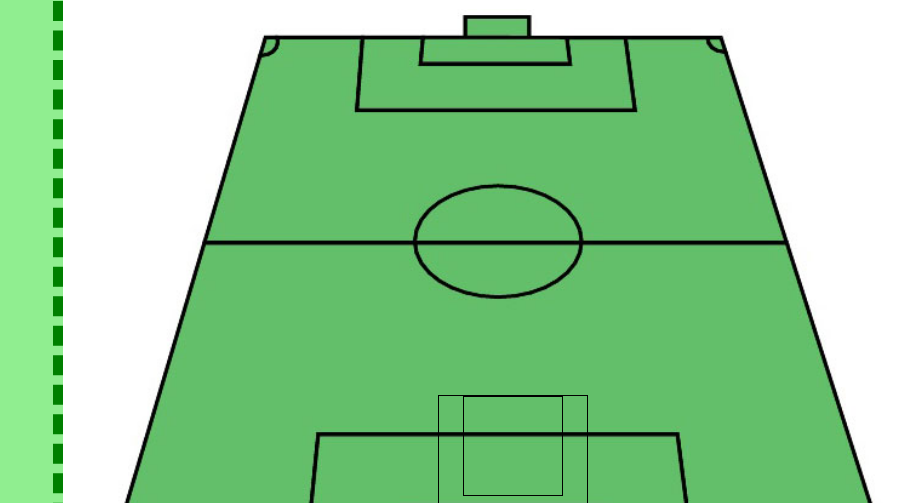
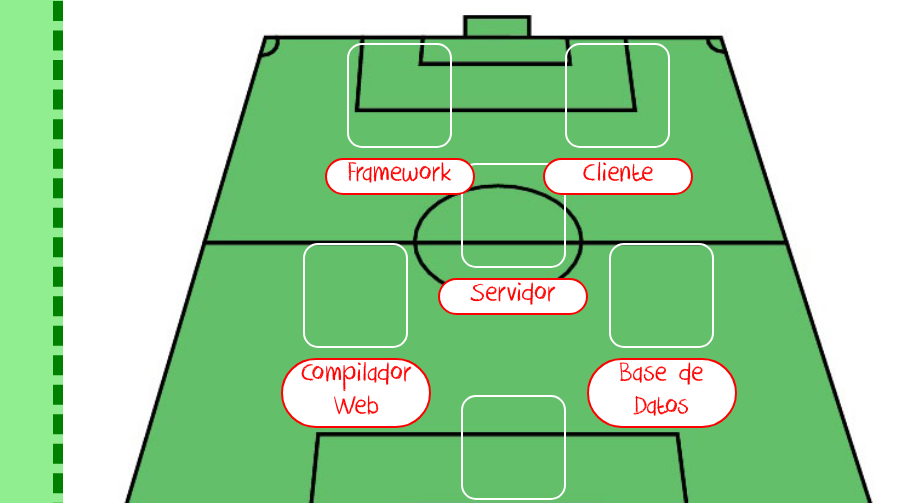
Before and after one commit to VicentCD/AlineacionTecnologica, a website: page public_html/index.html in a window 1280 px wide. Shown: the part 267-770 px from the top of the page, 359-1280 px from the left. Drawn offline with Linux system fonts and the light colour scheme.

Commit message:
Add js , drag&drop , some animation & css

```diff
--- a/public_html/index.html
+++ b/public_html/index.html
@@ -20,6 +20,7 @@
 
         <!--SCRIPTS-->
         <script src="js/jquery/jquery-3.1.1.min.js" type="text/javascript"></script>
+        <script src="js/draganddrop.js" type="text/javascript"></script>
 
     </head>
 
@@ -31,34 +32,64 @@
             <div class="selector col-lg-4">
                 <div class="row">
                     <div class="selector-col-1 col-lg-6">
-                        <img src="img/java-logo.png" alt="Java" height="100" width="100" class="item-selector center-block"/>
-                        <img src="img/apache-logo.png" alt="Apache Server" height="100" width="100" class="item-selector center-block"/>
-                        <img src="img/glassfish-logo.png" alt="GlassFish Server" height="100" width="100" class="item-selector center-block"/>
-                        <img src="img/mysql-logo.png" alt="MySQL" height="100" width="100" class="item-selector center-block"/>
-                        <img src="img/javascript-logo.png" alt="JavaScript" height="100" width="100" class="item-selector center-block"/>
-                        <img src="img/jquery-logo.gif" alt="Jquery" height="100" width="100" class="item-selector center-block"/>
-                        <img src="img/mongodb-logo.png" alt="MongoDB" height="100" width="100" class="item-selector center-block"/>
-                        <img src="img/react-logo.png" alt="React" height="100" width="100" class="item-selector center-block"/>
+                        <img id="item-1" src="img/java-logo.png" alt="Java" height="100" width="100" class="item-selector center-block" draggable="true" ondragstart="drag(event)"/>
+                        <img id="item-2" src="img/apache-logo.png" alt="Apache Server" height="100" width="100" class="item-selector center-block" draggable="true" ondragstart="drag(event)"/>
+                        <img id="item-3" src="img/glassfish-logo.png" alt="GlassFish Server" height="100" width="100" class="item-selector center-block" draggable="true" ondragstart="drag(event)"/>
+                        <img id="item-4" src="img/mysql-logo.png" alt="MySQL" height="100" width="100" class="item-selector center-block" draggable="true" ondragstart="drag(event)"/>
+                        <img id="item-5" src="img/javascript-logo.png" alt="JavaScript" height="100" width="100" class="item-selector center-block" draggable="true" ondragstart="drag(event)"/>
+                        <img id="item-6" src="img/jquery-logo.gif" alt="Jquery" height="100" width="100" class="item-selector center-block" draggable="true" ondragstart="drag(event)"/>
+                        <img id="item-7" src="img/mongodb-logo.png" alt="MongoDB" height="100" width="100" class="item-selector center-block" draggable="true" ondragstart="drag(event)"/>
+                        <img id="item-8" src="img/react-logo.png" alt="React" height="100" width="100" class="item-selector center-block" draggable="true" ondragstart="drag(event)"/>
 
                     </div>
                     <div class="selector-col-2 col-lg-6">
-                        <img src="img/angular-logo.png" alt="Angular" height="100" width="100" class="item-selector center-block"/>
-                        <img src="img/ant-logo.png" alt="Ant" height="100" width="100" class="item-selector center-block"/>
-                        <img src="img/gradle-logo.png" alt="Gradle" height="100" width="100" class="item-selector center-block"/>
-                        <img src="img/maven-logo.png" alt="Maven" height="100" width="100" class="item-selector center-block"/>
-                        <img src="img/nodejs-logo.png" alt="NodeJS" height="100" width="100" class="item-selector center-block"/>
-                        <img src="img/php-logo.png" alt="PHP" height="100" width="100" class="item-selector center-block"/>
-                        <img src="img/python-logo.png" alt="Python" height="100" width="100" class="item-selector center-block"/>
+                        <img id="item-9" src="img/angular-logo.png" alt="Angular" height="100" width="100" class="item-selector center-block" draggable="true" ondragstart="drag(event)"/>
+                        <img id="item-10" src="img/ant-logo.png" alt="Ant" height="100" width="100" class="item-selector center-block" draggable="true" ondragstart="drag(event)"/>
+                        <img id="item-11" src="img/gradle-logo.png" alt="Gradle" height="100" width="100" class="item-selector center-block" draggable="true" ondragstart="drag(event)"/>
+                        <img id="item-12" src="img/maven-logo.png" alt="Maven" height="100" width="100" class="item-selector center-block" draggable="true" ondragstart="drag(event)"/>
+                        <img id="item-13" src="img/nodejs-logo.png" alt="NodeJS" height="100" width="100" class="item-selector center-block" draggable="true" ondragstart="drag(event)"/>
+                        <img id="item-14" src="img/php-logo.png" alt="PHP" height="100" width="100" class="item-selector center-block" draggable="true" ondragstart="drag(event)"/>
+                        <img id="item-15" src="img/python-logo.png" alt="Python" height="100" width="100" class="item-selector center-block" draggable="true" ondragstart="drag(event)"/>
                     </div>
                 </div>
             </div>
             <div class="stadium col-lg-8">
                 <img class="center-block" src="img/campo-futbol.jpg" alt="Campo Futbol" height="800" width="800"/>
                 <div id="posicion1">
-                    <div id="colocacionItem1" class="center-block">
+                    <div id="dropItem1" class="dropItem center-block" ondrop="drop(event)" ondragover="allowDrop(event)">
+
+                    </div>
+                    <h4 class="texto-pie-item text-center animated bounceInDown">Servidor HTTP</h4>
+                </div>
+                <div id="posicion2">
+                    <div id="dropItem2" class="dropItem center-block" ondrop="drop(event)" ondragover="allowDrop(event)">
+
+                    </div>
+                    <h4 class="texto-pie-item text-center animated bounceInDown">Compilador Web</h4>
+                </div>
+                <div id="posicion3">
+                    <div id="dropItem3" class="dropItem center-block" ondrop="drop(event)" ondragover="allowDrop(event)">
+
+                    </div>
+                    <h4 class="texto-pie-item text-center animated bounceInDown">Base de Datos</h4>
+                </div>
+                <div id="posicion4">
+                    <div id="dropItem4" class="dropItem center-block" ondrop="drop(event)" ondragover="allowDrop(event)">
 
                     </div>
                     <h4 class="texto-pie-item text-center animated bounceInDown">Servidor</h4>
+                </div>
+                <div id="posicion5">
+                    <div id="dropItem5" class="dropItem center-block" ondrop="drop(event)" ondragover="allowDrop(event)">
+
+                    </div>
+                    <h4 class="texto-pie-item text-center animated bounceInDown">Cliente</h4>
+                </div>
+                <div id="posicion6">
+                    <div id="dropItem6" class="dropItem center-block" ondrop="drop(event)" ondragover="allowDrop(event)">
+
+                    </div>
+                    <h4 class="texto-pie-item text-center animated bounceInDown">Framework</h4>
                 </div>
             </div>
         </div>
--- /dev/null
+++ b/public_html/js/draganddrop.js
@@ -0,0 +1,14 @@
+function allowDrop(ev) {
+    ev.preventDefault();
+}
+
+function drag(ev) {
+    ev.dataTransfer.setData("text", ev.target.id);
+}
+
+function drop(ev) {
+    ev.preventDefault();
+    var idItem = ev.dataTransfer.getData("text");
+    ev.target.appendChild(document.getElementById(idItem));
+    $("#" + ev.target.id).addClass('animated flip');
+}
--- a/public_html/scss/base/_typography.scss
+++ b/public_html/scss/base/_typography.scss
@@ -1,12 +1,12 @@
 @font-face {
-    font-family: 'LetraHeader'; /*a name to be used later*/
-    src: url('../font/fonts/PIJAMAS_.ttf'); /*URL to font*/
+    font-family: 'LetraHeader';
+    src: url('../font/fonts/PIJAMAS_.ttf');
 }
 @font-face {
-    font-family: 'LetraHeader2'; /*a name to be used later*/
-    src: url('../font/fonts/GREENPIL.ttf'); /*URL to font*/
+    font-family: 'LetraHeader2';
+    src: url('../font/fonts/GREENPIL.ttf');
 }
 @font-face {
-    font-family: 'LetraHeader3'; /*a name to be used later*/
-    src: url('../font/fonts/DK.ttf'); /*URL to font*/
+    font-family: 'LetraStandard';
+    src: url('../font/fonts/DK.ttf');
 }
--- a/public_html/scss/layout/_header.scss
+++ b/public_html/scss/layout/_header.scss
@@ -1,12 +1,11 @@
 .header-container {
     background-color: lightgreen;
-
     border: 10px dashed green;
     /*animation: 5s animacionBorder infinite;*/
 }
 
 .header-text {
-    font-family: 'LetraHeader3';
+    font-family: 'LetraStandard';
     font-size: 100px;
     color: green;
 
@@ -46,34 +45,3 @@
     50%  {color:yellow;}
     100%   {color:red;}
 }
-
-#posicion1 {
-    height: 150px;
-    width: 150px;
-    border: 1px black solid;
-    position: absolute;
-    top: 64%;
-    left: 43%;
-}
-
-#colocacionItem1 {
-    height: 100px;
-    width: 100px;
-    border: 1px black solid;
-}
-
-#colocacionItem1:hover {
-    /*-webkit-animation: colocacion-item-transition 2s infinite;*/
-    /*animation: colocacion-item-transition 2s ease;*/
-}
-
-
-
-.texto-pie-item {
-    color: black;
-    font-weight: bold;
-}
-
-@keyframes colocacion-item-transition {
-    border: yellow 2px solid;
-}
--- a/public_html/scss/layout/_selector.scss
+++ b/public_html/scss/layout/_selector.scss
@@ -1,7 +1,7 @@
 .selector {
     background-color: lightgreen;
     border-right: 10px dashed green;
-    height: 100%;
+    /*height: 100%;*/
     width: 100%;
 }
 
--- a/public_html/scss/layout/_stadium.scss
+++ b/public_html/scss/layout/_stadium.scss
@@ -3,3 +3,73 @@
     width:  100%;
     top: 0;
 }
+
+
+/*Posiciones en el campo*/
+#posicion1 {
+    height: 150px;
+    width: 150px;
+    position: absolute;
+    top: 64%;
+    left: 43%;
+}
+
+#posicion2 {
+    height: 150px;
+    width: 150px;
+    position: absolute;
+    top: 45%;
+    left: 25%;
+}
+
+#posicion3 {
+    height: 150px;
+    width: 150px;
+    position: absolute;
+    top: 45%;
+    left: 60%;
+}
+
+#posicion4 {
+    height: 150px;
+    width: 150px;
+    position: absolute;
+    top: 35%;
+    left: 43%;
+}
+
+#posicion5 {
+    height: 150px;
+    width: 150px;
+    position: absolute;
+    top: 20%;
+    left: 55%;
+}
+
+#posicion6 {
+    height: 150px;
+    width: 150px;
+    position: absolute;
+    top: 20%;
+    left: 30%;
+}
+
+.dropItem {
+    height: 105px;
+    width: 105px;
+    border: 2px white solid;
+    border-radius: 15px;
+}
+
+.dropItem:hover {
+    border-color: red;
+}
+
+.texto-pie-item {
+    background-color: white;
+    border: 2px solid;
+    border-radius: 40px;
+    color: red;
+    font-size: 30px;
+    font-family: LetraStandard;
+}
```
Also changed, not shown: public_html/css/main.css.
